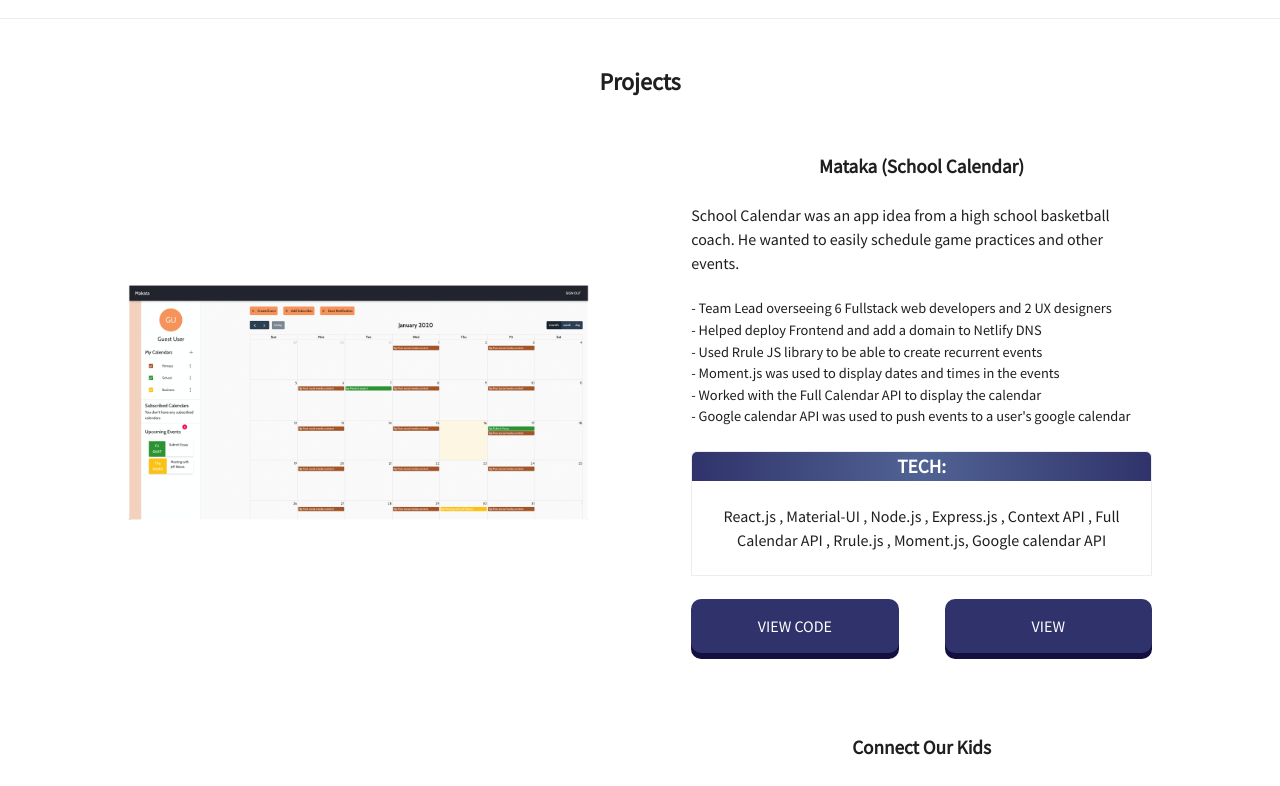
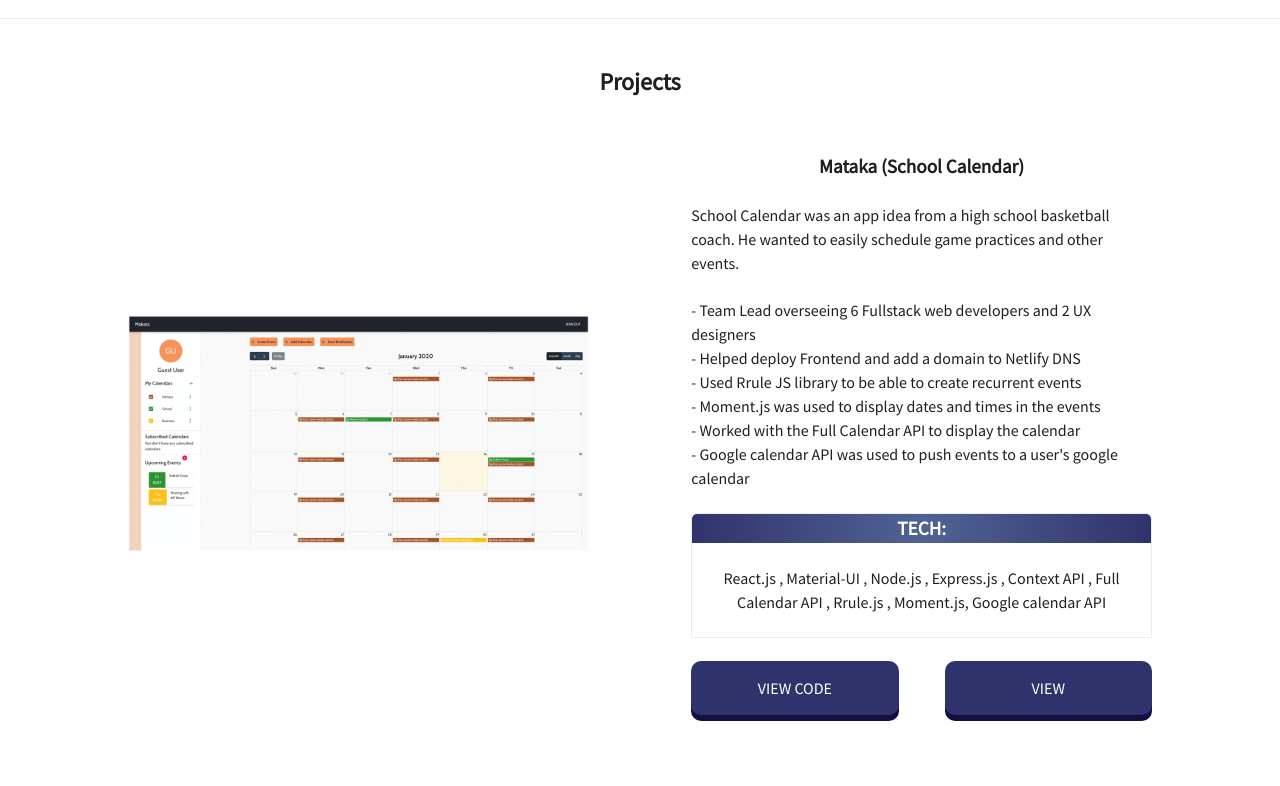
Before and after one commit to pedrolmr/my-portfolio, a React (Create React App) app: page / in a window 1280 px wide. Shown: the part 869-1655 px from the top of the page. Built offline with nearby package versions, Linux system fonts and the light colour scheme; grey boxes are pictures that could not be loaded.

Commit message:
fixed description font size

```diff
--- a/src/components/Card.js
+++ b/src/components/Card.js
@@ -161,7 +161,7 @@ const Desc = styled.div`
 
     p{
         margin:0;
-        font-size:0.9rem;
+        /* font-size:0.9rem; */
     }
 `
 const Tech = styled.div`
```
